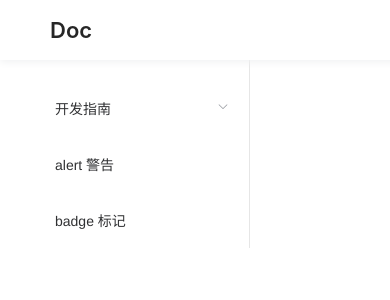
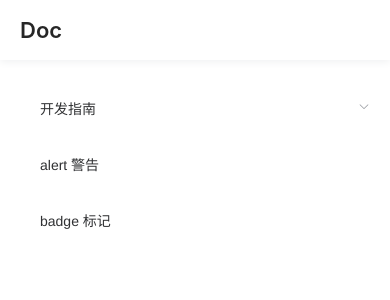
Before and after one commit to xiaocheng555/my-template, a Vue app in the folder vue-doc-template/: page / in a window 390 px wide. Shown: the top 300 px of the page. Built offline with nearby package versions, Linux system fonts and the light colour scheme.

Commit message:
feat 增加自适应样式

```diff
--- a/vue-doc-template/src/assets/common.less
+++ b/vue-doc-template/src/assets/common.less
@@ -28,6 +28,7 @@ table {
   font-size: 14px;
   margin-bottom: 45px;
   line-height: 1.5em;
+  overflow: auto;
   th {
     white-space: nowrap;
     text-align: left;
@@ -41,6 +42,11 @@ table {
   }
   td {
     color: #333;
+  }
+}
+@media (max-width: 768px) {
+  table {
+    display: block;
   }
 }
 body .hljs {
--- a/vue-doc-template/src/layout/index.vue
+++ b/vue-doc-template/src/layout/index.vue
@@ -31,4 +31,28 @@ export default {
 .layout-main {
   padding: 40px;
 }
+@media (max-width: 768px) {
+  body {
+    .layout-header {
+      padding: 0 20px;
+    }
+    .layout-body {
+      padding-left: 0;
+    }
+    .layout-main {
+      margin-top: 40px;
+      padding: 20px;
+    }
+    .layout-sidebar {
+      position: static;
+      width: 100%;
+      .sidebar-item-title {
+        margin-left: 20px;
+      }
+      .layout-sidebar-menu {
+        border-right: 0;
+      }
+    }
+  }
+}
 </style>
--- a/vue-doc-template/src/layout/layout-header.vue
+++ b/vue-doc-template/src/layout/layout-header.vue
@@ -19,8 +19,9 @@ export default {
 }
 </script>
 
-<style lang="less" scoped>
+<style lang="less">
 .layout-header {
+  box-sizing: border-box;
   display: flex;
   align-items: center;
   position: fixed;
--- a/vue-doc-template/src/layout/layout-sidebar.vue
+++ b/vue-doc-template/src/layout/layout-sidebar.vue
@@ -52,7 +52,7 @@ export default {
 }
 </script>
 
-<style lang='less' scoped>
+<style lang='less'>
 .layout-sidebar {
   position: fixed;
   top: 60px;
@@ -90,6 +90,7 @@ export default {
 }
 .layout-sidebar-menu {
   padding-top: 20px;
+  height: 100%;
   box-sizing: border-box;
 }
 </style>
```
